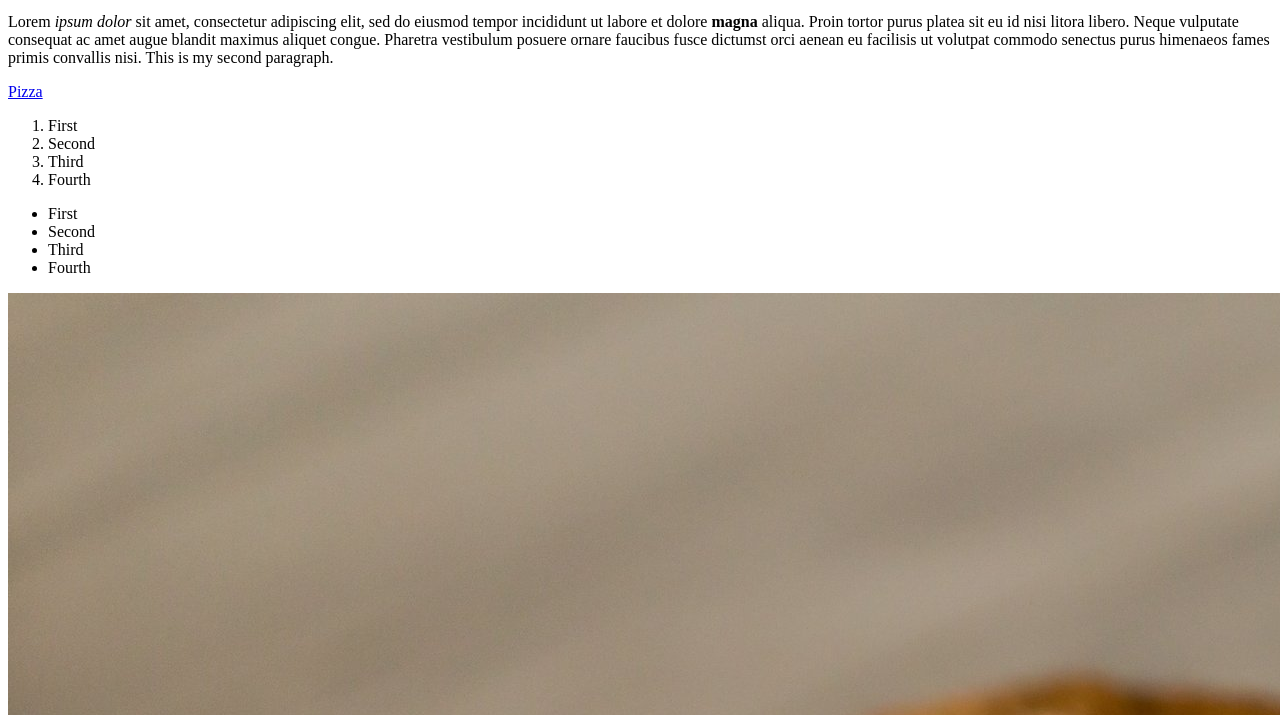
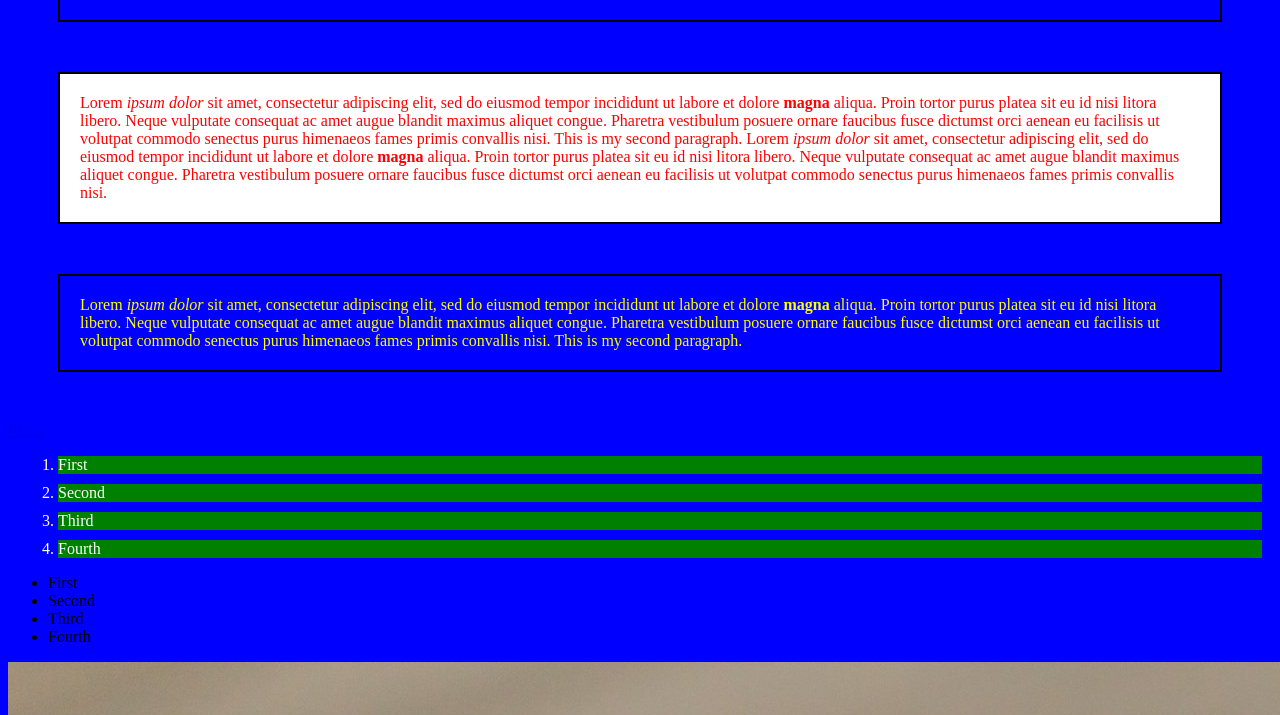
Before and after one commit to samuelealbani/MyDemo, a plain HTML site: page index.html in a window 1280 px wide. Shown: the part 336-1051 px from the top of the page. Drawn offline with Linux system fonts and the light colour scheme.

Commit message:
Add Style

```diff
--- a/index.html
+++ b/index.html
@@ -7,7 +7,7 @@
     <title></title>
     <meta name="description" content="">
     <meta name="viewport" content="width=device-width, initial-scale=1">
-    <link rel="stylesheet" href="">
+    <link rel="stylesheet" href="style.css">
 </head>
 
 <body>
@@ -15,10 +15,11 @@
     <h2>Heading</h2>
     <h3>Heading</h3>
     <h4>Heading</h4>
+    <h1>Another one</h1>
 
     <p>This is my first paragraph</p>
 
-    <p>Lorem <i>ipsum dolor</i> sit amet, consectetur adipiscing elit, sed do eiusmod tempor incididunt ut labore et
+    <p id="second">Lorem <i>ipsum dolor</i> sit amet, consectetur adipiscing elit, sed do eiusmod tempor incididunt ut labore et
         dolore
         <b>magna</b> aliqua. Proin tortor purus platea sit eu id nisi litora libero. Neque vulputate consequat ac amet
         augue
@@ -48,10 +49,10 @@
     <a href="about.html">Pizza</a>
 
     <ol>
-        <li>First</li>
-        <li>Second</li>
-        <li>Third</li>
-        <li>Fourth</li>
+        <li class="items">First</li>
+        <li class="items">Second</li>
+        <li class="items">Third</li>
+        <li class="items">Fourth</li>
     </ol>
 
     <ul>
--- /dev/null
+++ b/style.css
@@ -0,0 +1,25 @@
+body {
+    background-color: blue;
+}
+
+h1{
+    background-color: pink;
+}
+
+p {
+    color: yellow;
+    border: solid black 2px;
+    padding: 20px;
+    margin: 50px;
+}
+
+#second{
+    background-color: white;
+    color: red;
+}
+
+.items{
+    background-color: green;
+    color: white;
+    margin: 10px
+}
```
Also changed, not shown: test.html (added, +20 -0 lines).
